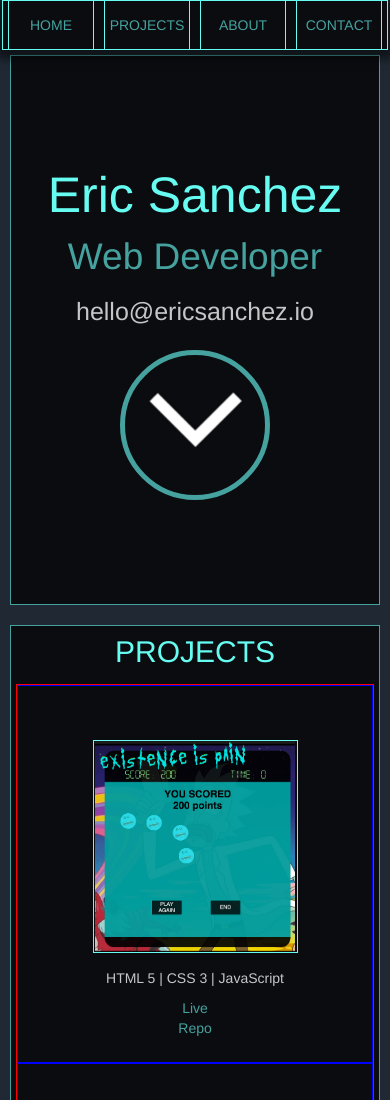
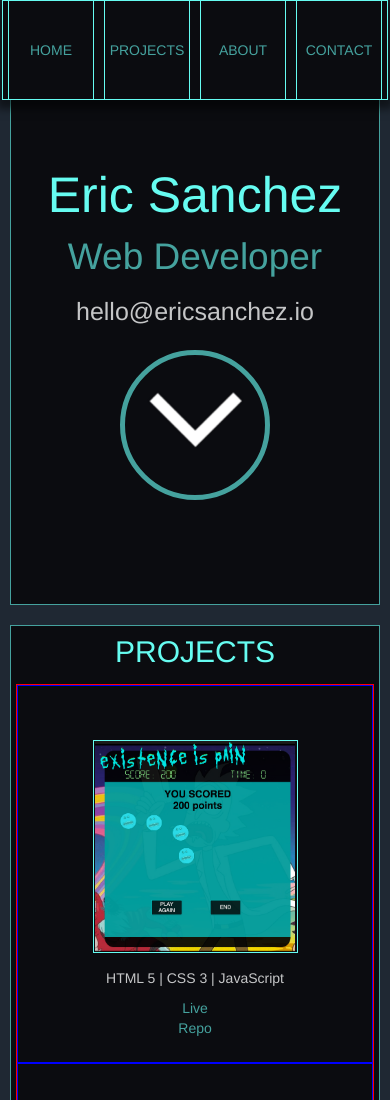
Before and after one commit to erockdotdev/portfolio, a plain HTML site: page index.html in a window 390 px wide. Shown: the top 1100 px of the page. Drawn offline with nearby package versions, Linux system fonts and the light colour scheme.

Commit message:
changed nav on media query

```diff
--- a/script.js
+++ b/script.js
@@ -1,5 +1,5 @@
 $( document ).ready(()=>{
-console.log('connected')
+// console.log('connected')
 
 $("#homeLink").click(function() {
     $('html, body').animate({
--- a/style.css
+++ b/style.css
@@ -239,6 +239,12 @@ body a {
 	/*#home {
 		background-color:red;
 	}*/
+	.nav {
+		height:100px;
+	}
+	.nav div {
+		height:100px;
+	}
 	#name {
 		font-size: 50px;
 	}
```
